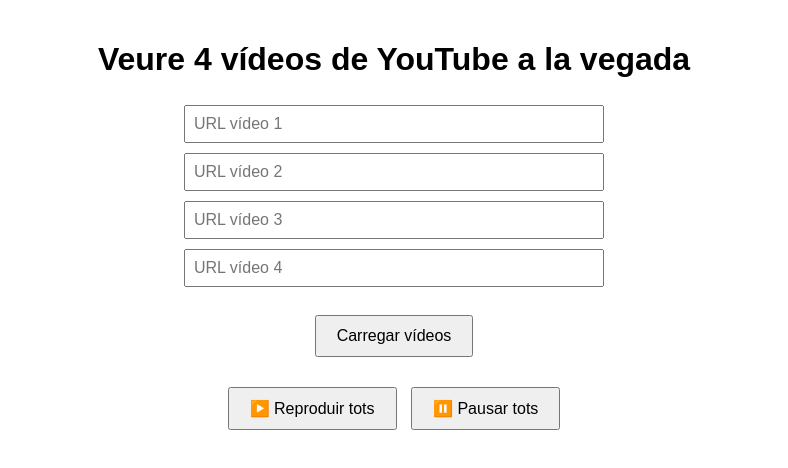
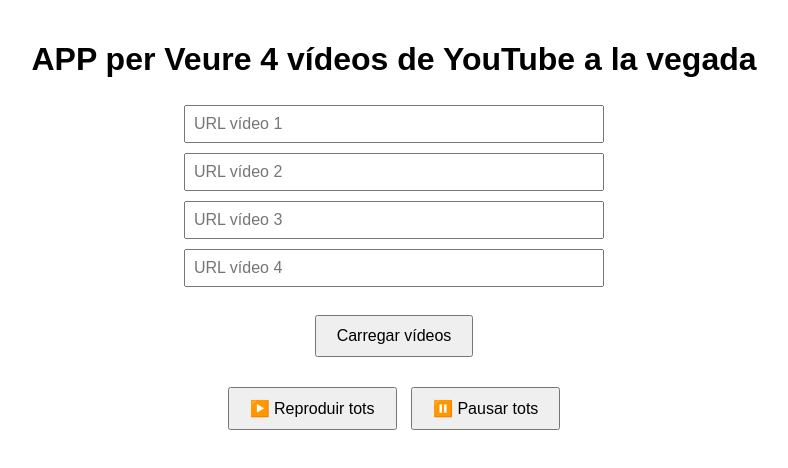
Before and after one commit to algoam-Banyoles/algoam, a plain HTML site: page index.html in a window 1280 px wide. Shown: the whole page, without its empty margins (246-1034 px from the left). Drawn offline with Linux system fonts and the light colour scheme.

Commit message:
Update index.html

```diff
--- a/index.html
+++ b/index.html
@@ -65,7 +65,7 @@
   </style>
 </head>
 <body>
-  <h1>Veure 4 vídeos de YouTube a la vegada</h1>
+  <h1>APP per Veure 4 vídeos de YouTube a la vegada</h1>
 
   <form id="videoForm">
     <input type="url" placeholder="URL vídeo 1" name="url1" required /><br />
```
